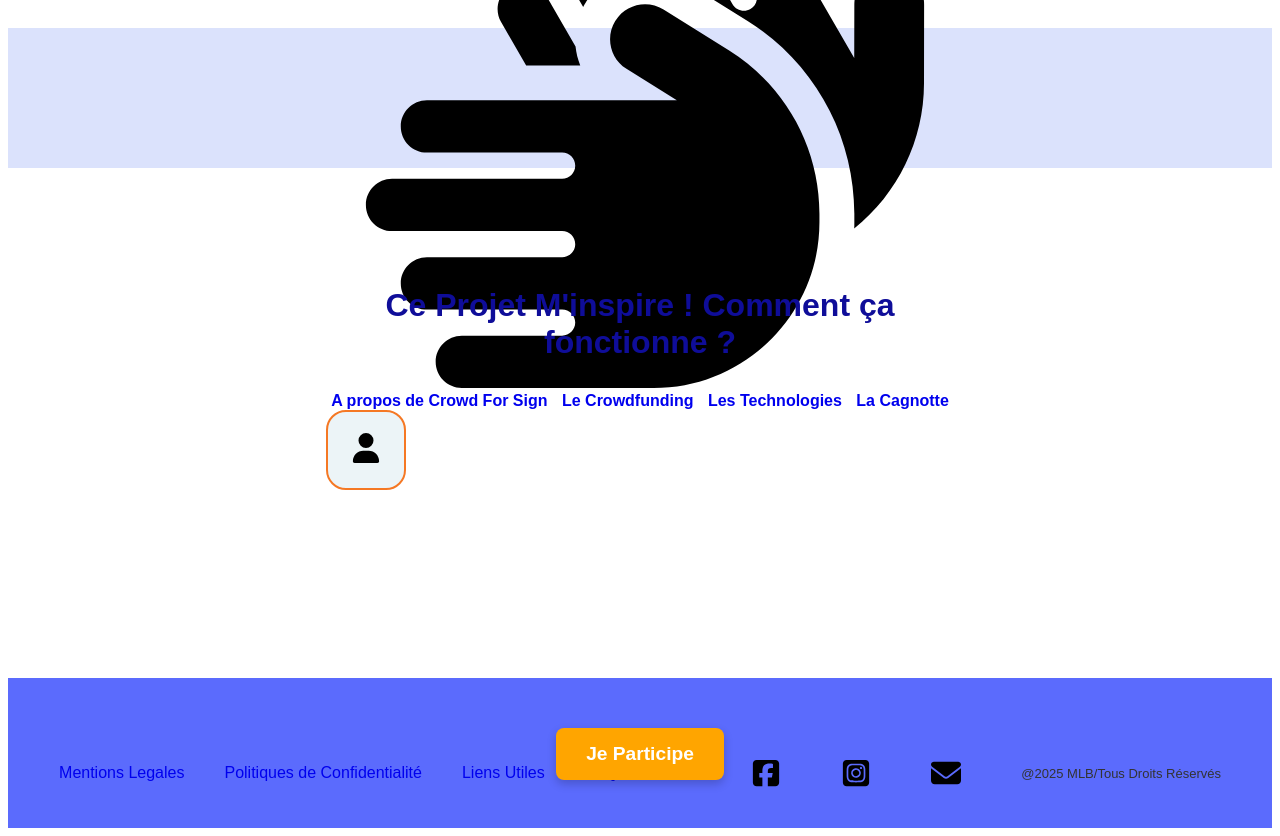
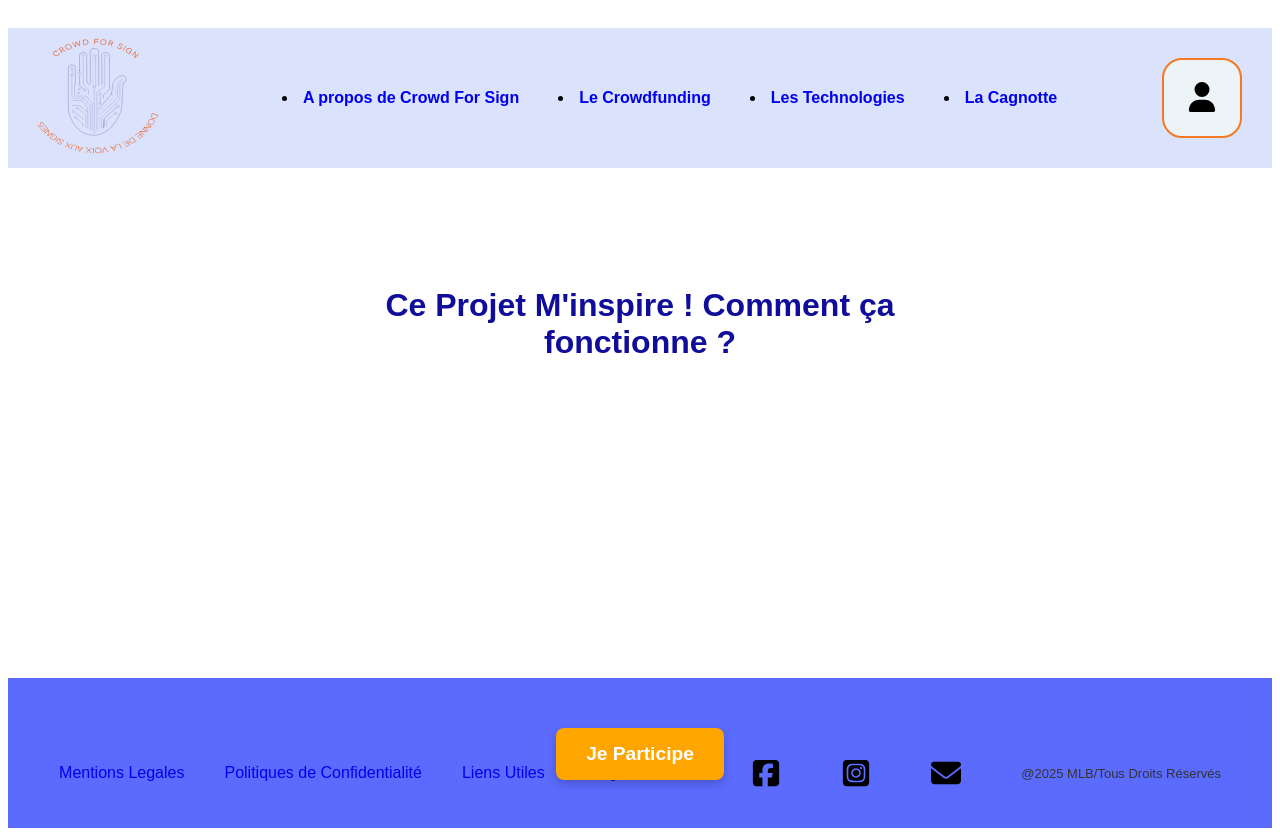
Before and after one commit to adekwatandco/DPMN, a plain HTML site: page techno.html in a window 1280 px wide. Drawn offline with Linux system fonts and the light colour scheme; a web font is replaced by a local one.

Commit message:
28-04update

```diff
--- a/techno.html
+++ b/techno.html
@@ -9,32 +9,37 @@
 </head>
 <body>
   <header>
-        <nav>
+    <!-- <nav> -->
         <div class="logo-nav">
-            <a class="link" href="index.html">
-              <img src="assets/img/icons/logo-bis.svg" alt="Logo du projet">
-            </a>
+            <a class="link" href="index.html"></a>
+          <img src="./assets/img/icons/logo-bis.svg" alt="Logo du projet">
 
         </div>
-            <div class="icon-main">
-            <a class="link" href="traduction.html" aria-label="image main">
-                <img src="assets/img/icons/hands-solid.svg" alt="Langue des signes française">
-              </a>
-            </div>
 
-<div class="nav">
+
+
+    <!-- <div class="nav">
         <a class="link" href="index.html">A propos de Crowd For Sign</a>
-            <a class="link" href="presentation.html">Le Crowdfunding</a>
-            <a class="link" href="technologies">Les Technologies</a>
+        <a class="link" href="crowdfunding.html">Le Crowdfunding</a>
+        <a class="link" href="techno.html">Les Technologies</a>
         <a class="link" href="cagnotte.html">La Cagnotte</a>
-          </div>
+    </div> -->
+    <nav class="nav">
+        <ul>
+            <li><a class="link" href="index.html">A propos de Crowd For Sign</a></li>
+            <li><a class="link" href="crowdfunding.html">Le Crowdfunding</a></li>
+            <li><a class="link" href="techno.html">Les Technologies</a></li>
+            <li><a class="link" href="cagnotte.html">La Cagnotte</a>
+            </div></li>
+        </ul>
+    </nav>
         <button class="btn-login">
           <img class="fa-user">
           <a class="link" href="connexion.html">
           <img src="/assets/img/icons/user-solid.svg" alt="icone utilisateur">
          </a>
         </button>
-          </nav>
+      <!-- </nav> -->
     </header>
         <section id="main">
           <div class="call-to-action">
```
Also changed, not shown: cagnotte.html (+20 -9 lines), cgv.html (+18 -8 lines), confidentialite.html (+18 -11 lines), crowdfunding.html (+18 -13 lines), formulaire.html (+17 -9 lines), mentions-leg.html (+19 -14 lines). Lines whose indentation alone changed are shown as unchanged.
